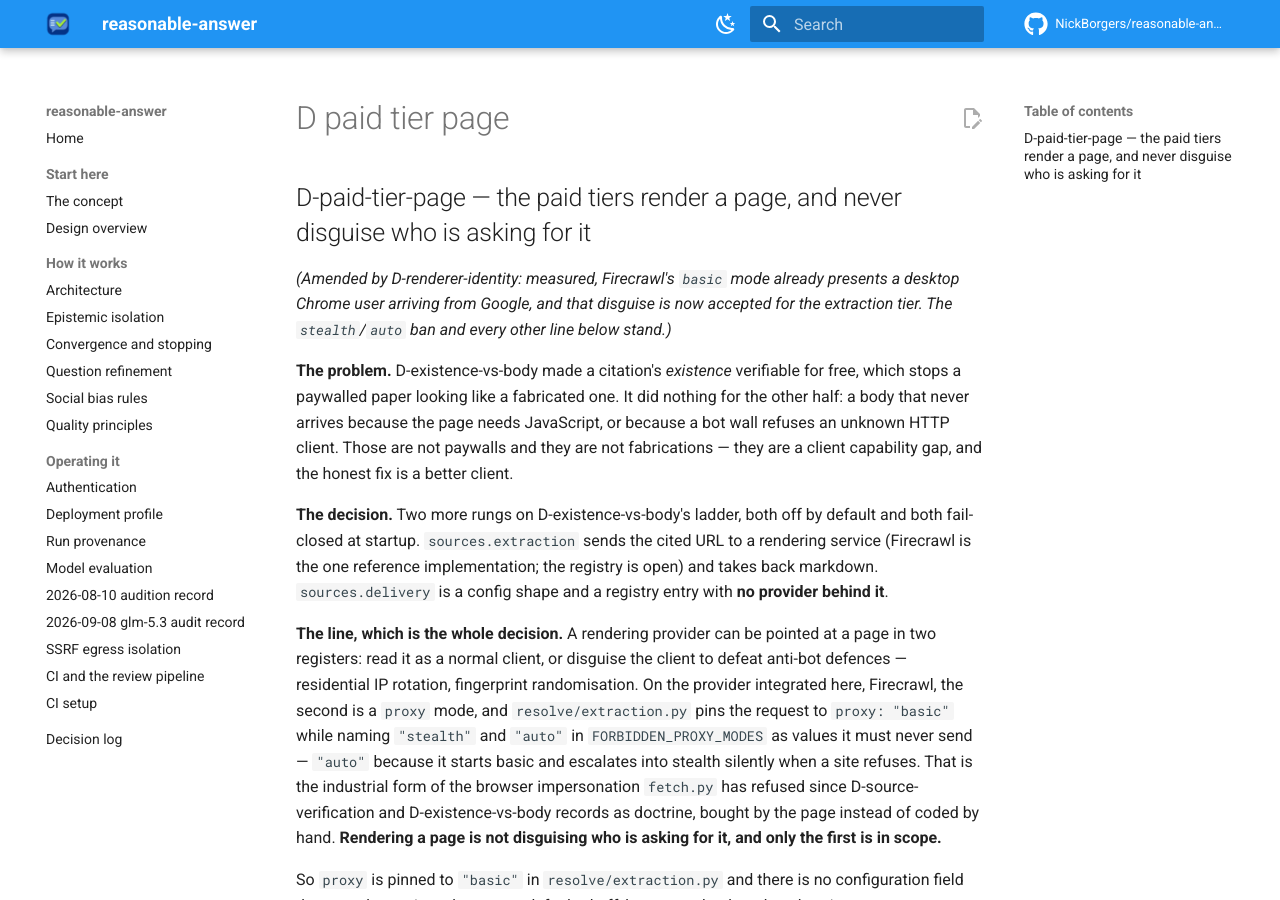
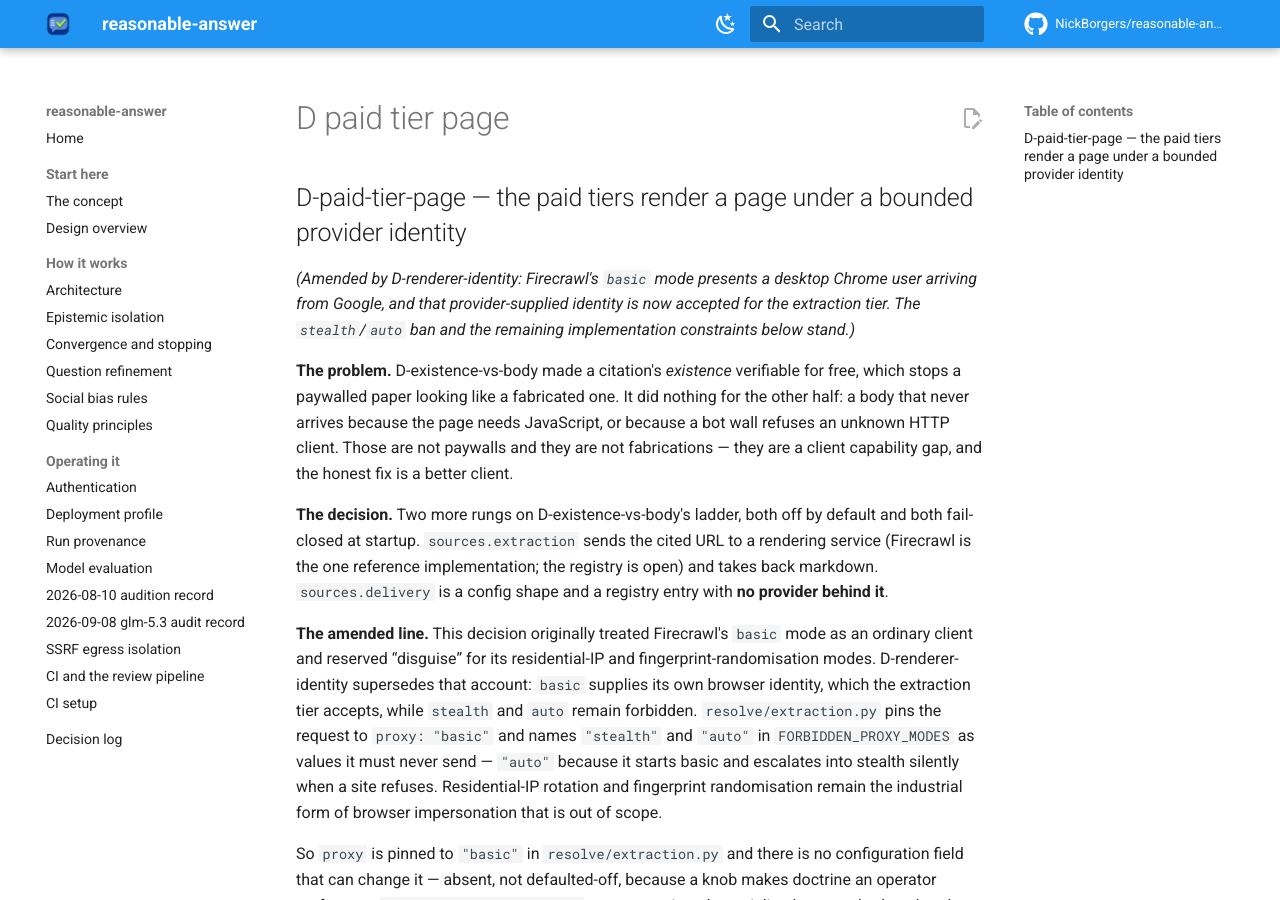
Before and after one commit to NickBorgers/reasonable-answer, an MkDocs documentation site: the page built from docs/decisions/D-paid-tier-page.md, in a window 1280 px wide and 900 px high. Built offline with MkDocs 1.6.1 and Material for MkDocs 9.7.7, drawn with Linux system fonts in a browser that asks for light colours; comment, search, counter and statistics services are not loaded.

Commit message:
fix: address reviewer findings (cycle 1, cold)
Resolved the contradictory paid-tier doctrine by explicitly superseding its old account and stating the current bounded provider-identity rule. The unsupported-measurement blocker remains for human resolution because no fetchable source or durable measurement record exists, and removing the measurements would erase the PR's stated basis. All 2,234 offline tests and Ruff pass; the decision registry is valid.

Addressed:
  - docs/docs-paid-tier-contradiction-1

Skipped:
  - quality/qual-claim-unsupported-1

```diff
--- a/docs/decisions/D-paid-tier-page.md
+++ b/docs/decisions/D-paid-tier-page.md
@@ -1,8 +1,8 @@
-## D-paid-tier-page — the paid tiers render a page, and never disguise who is asking for it
+## D-paid-tier-page — the paid tiers render a page under a bounded provider identity
 
-*(Amended by D-renderer-identity: measured, Firecrawl's `basic` mode already presents a desktop
-Chrome user arriving from Google, and that disguise is now accepted for the extraction tier. The
-`stealth`/`auto` ban and every other line below stand.)*
+*(Amended by D-renderer-identity: Firecrawl's `basic` mode presents a desktop Chrome user arriving
+from Google, and that provider-supplied identity is now accepted for the extraction tier. The
+`stealth`/`auto` ban and the remaining implementation constraints below stand.)*
 
 **The problem.** D-existence-vs-body made a citation's *existence* verifiable for free, which stops a paywalled
 paper looking like a fabricated one. It did nothing for the other half: a body that never arrives
@@ -15,15 +15,14 @@ startup. `sources.extraction` sends the cited URL to a rendering service (Firecr
 reference implementation; the registry is open) and takes back markdown. `sources.delivery` is a
 config shape and a registry entry with **no provider behind it**.
 
-**The line, which is the whole decision.** A rendering provider can be pointed at a page in two
-registers: read it as a normal client, or disguise the client to defeat anti-bot defences —
-residential IP rotation, fingerprint randomisation. On the provider integrated here, Firecrawl, the
-second is a `proxy` mode, and `resolve/extraction.py` pins the request to `proxy: "basic"` while
-naming `"stealth"` and `"auto"` in `FORBIDDEN_PROXY_MODES` as values it must never send — `"auto"`
-because it starts basic and escalates into stealth silently when a site refuses. That is the
-industrial form of the browser impersonation `fetch.py` has refused since D-source-verification and D-existence-vs-body records as
-doctrine, bought by the page instead of coded by hand. **Rendering a page is not disguising who is
-asking for it, and only the first is in scope.**
+**The amended line.** This decision originally treated Firecrawl's `basic` mode as an ordinary
+client and reserved “disguise” for its residential-IP and fingerprint-randomisation modes.
+D-renderer-identity supersedes that account: `basic` supplies its own browser identity, which the
+extraction tier accepts, while `stealth` and `auto` remain forbidden. `resolve/extraction.py` pins
+the request to `proxy: "basic"` and names `"stealth"` and `"auto"` in `FORBIDDEN_PROXY_MODES` as
+values it must never send — `"auto"` because it starts basic and escalates into stealth silently
+when a site refuses. Residential-IP rotation and fingerprint randomisation remain the industrial
+form of browser impersonation that is out of scope.
 
 So `proxy` is pinned to `"basic"` in `resolve/extraction.py` and there is no configuration field
 that can change it — absent, not defaulted-off, because a knob makes doctrine an operator
```
